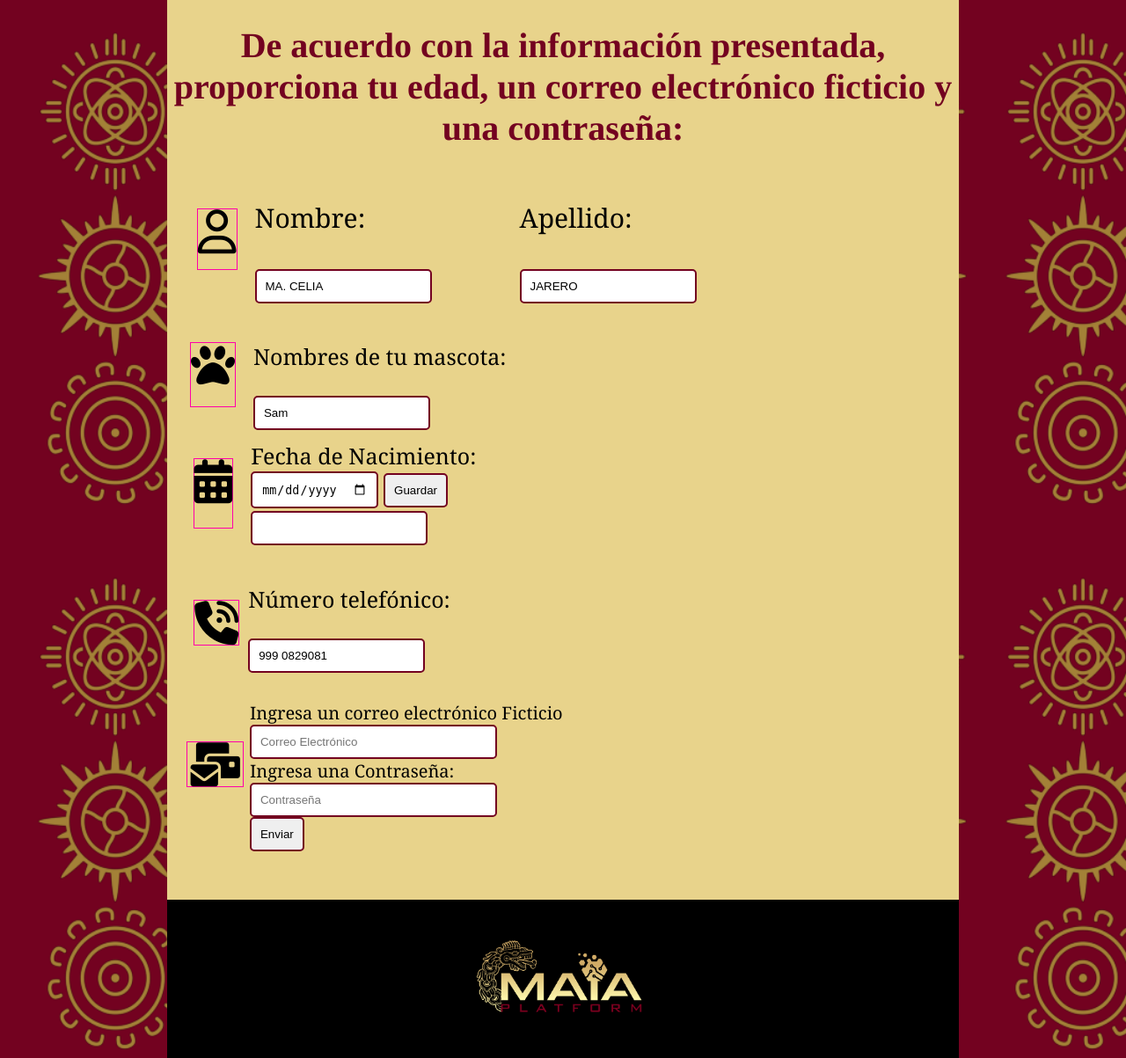
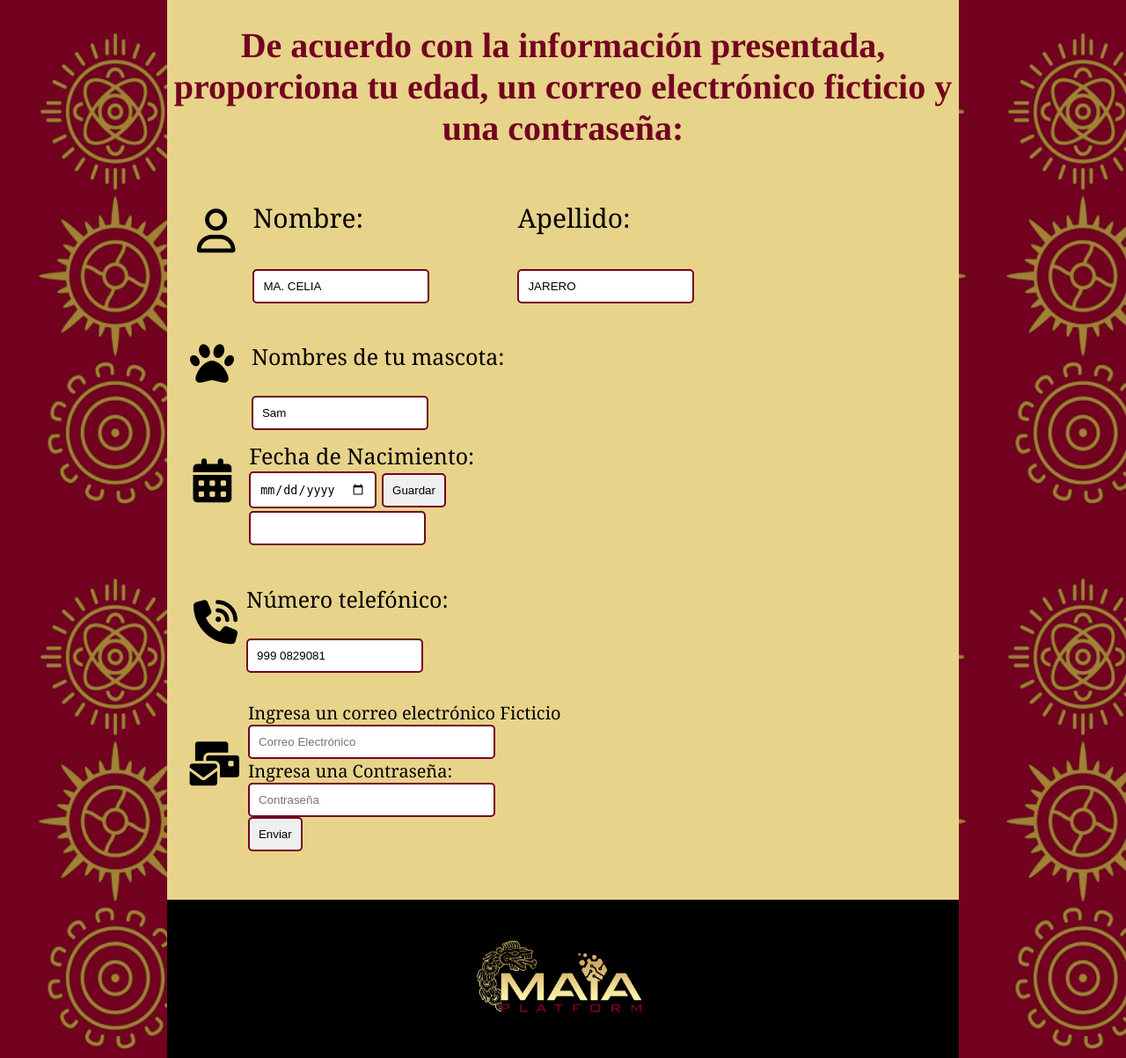
Before and after one commit to CarolinaDg26/validacion_contrasenas, a PHP site: page / in a window 1280 px wide. Shown: the whole page at 88% size. Run offline with PHP 8.4, Linux system fonts and the light colour scheme; some libraries are stand-ins or nearby versions.

Commit message:
renamed:    estilo2.css -> estilo.css 	modified:   index.php

```diff
--- a/estilo2.css
+++ b/estilo.css
@@ -28,7 +28,7 @@
     color: #730220;
     }
   .user{
-    border: 1px rgb(255, 0, 170) solid;
+    /* border: 1px rgb(255, 0, 170) solid; */
     font-size: 50px;
    }
   .column {
--- a/index.php
+++ b/index.php
@@ -7,7 +7,7 @@
     <meta charset="UTF-8">
     <meta name="viewport" content="width=device-width, initial-scale=1.0">
     <title>Validación de contraseñas</title>
-    <link rel="stylesheet" href="estilo2.css">
+    <link rel="stylesheet" href="estilo.css">
     <script src='https://kit.fontawesome.com/e3805e7bb5.js' crossorigin='anonymous'></script>
 </head>
 <body onload="generarNumero()" class="ancho" >
```
